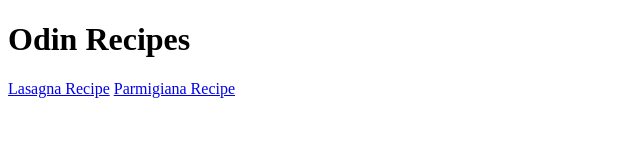
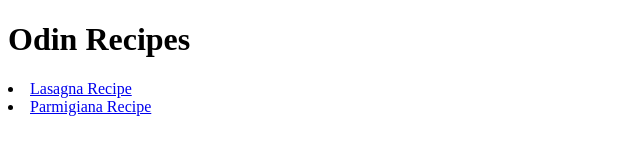
Before and after one commit to DameMeditation/odin-recipes, a plain HTML site: page index.html in a window 1280 px wide. Shown: the whole page, without its empty margins (0-640 px from the left). Drawn offline with Linux system fonts and the light colour scheme.

Commit message:
added list items to links

```diff
--- a/index.html
+++ b/index.html
@@ -7,7 +7,7 @@
 </head>
 <body>
     <h1>Odin Recipes</h1>
-    <a href="./recipes/lasagna.html">Lasagna Recipe</a>
-    <a href="./recipes/parmigiana.html">Parmigiana Recipe</a>
+    <li><a href="./recipes/lasagna.html">Lasagna Recipe</a></li>
+    <li><a href="./recipes/parmigiana.html">Parmigiana Recipe</a></li>
 </body>
 </html>
```
